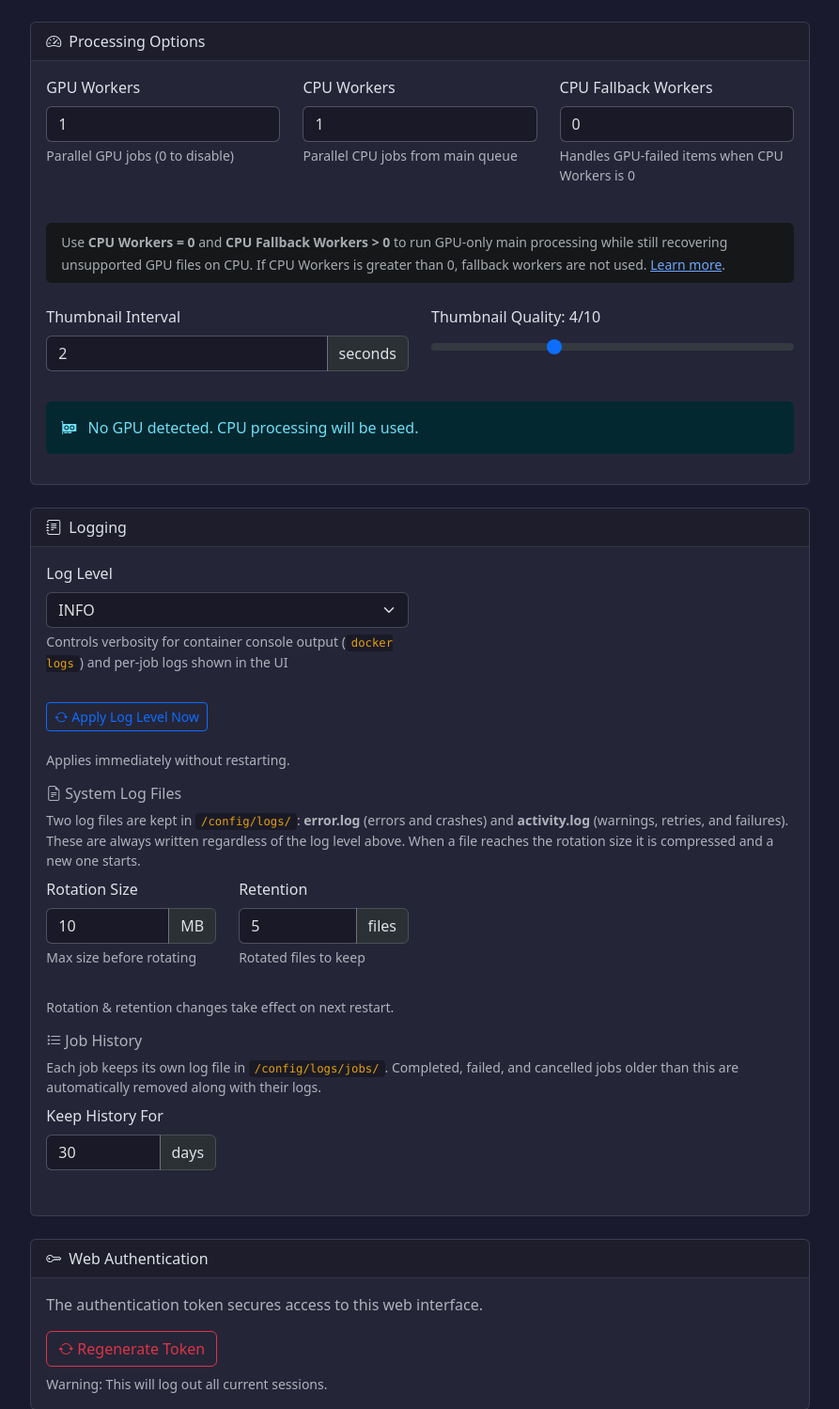
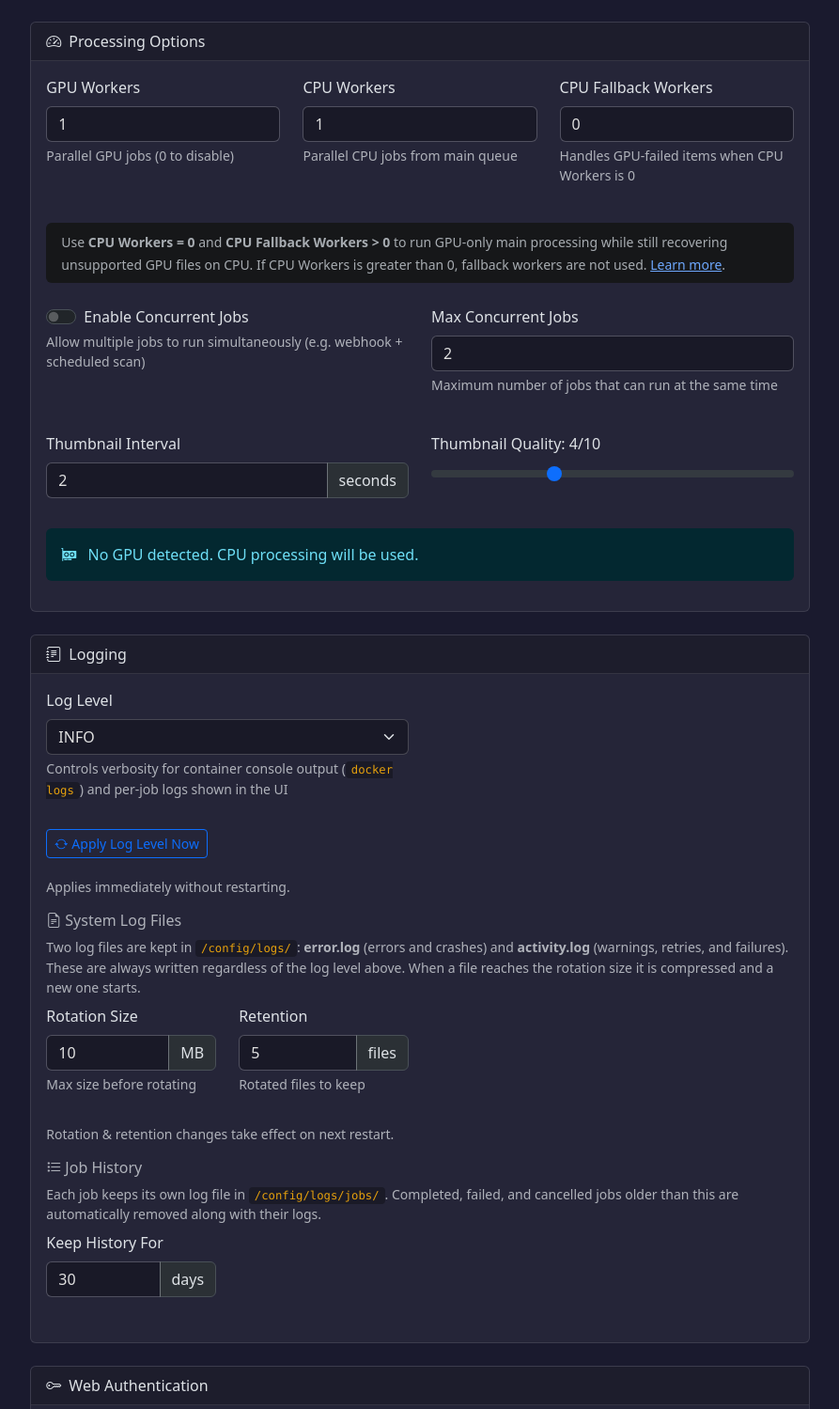
Before and after one commit to stevezau/plex_generate_vid_previews, a Flask app: template plex_generate_previews/web/templates/settings.html in a window 1280 px wide. Shown: the part 1141-2640 px from the top of the page at 94% size, without its empty margins (193-1086 px from the left). Run offline with Flask 3, Linux system fonts and the light colour scheme; the template is opened without the code that fills it, so the values that code supplies are empty; parts of the project's set-up code (start-up, migrations or seed data) failed here and were passed over; some libraries are stand-ins or nearby versions.

Commit message:
feat: concurrent job execution infrastructure (Phase 1)
Replace single-job threading.Lock with _JobConcurrencyManager that supports
configurable concurrent job execution slots.

Changes:
- settings_manager.py: Add concurrent_jobs_enabled (default: false) and
  max_concurrent_jobs (default: 2) settings properties
- jobs.py: Replace _current_job_id with _running_job_ids set; add
  get_running_jobs() and get_running_job_count() methods
- routes.py: Replace _job_execution_lock with _JobConcurrencyManager class
  that dynamically reads settings; update pause/resume to handle multiple
  running jobs; update system status to include running_jobs array
- settings.html: Add UI toggle for concurrent jobs and max jobs input
- test_concurrent_jobs.py: Add 16 tests covering settings, multi-job
  tracking, concurrency manager, and thread safety

Note: settings_manager.py shows a large diff due to CRLF-to-LF line ending
normalization (the file had CRLF endings but .gitattributes mandates LF).

```diff
--- a/plex_generate_previews/web/routes.py
+++ b/plex_generate_previews/web/routes.py
@@ -53,7 +53,49 @@ MEDIA_ROOT = os.path.realpath(os.environ.get("MEDIA_ROOT", "/"))
 
 # Ensures only one processing job runs at a time regardless of trigger source
 # (scheduled job, webhook, or manual start).
-_job_execution_lock = threading.Lock()
+# When concurrent_jobs_enabled is True, up to max_concurrent_jobs may run.
+
+
+class _JobConcurrencyManager:
+    """Controls how many jobs may execute simultaneously.
+
+    Reads ``concurrent_jobs_enabled`` and ``max_concurrent_jobs`` from
+    :class:`SettingsManager` on every :meth:`try_acquire` call so that
+    changes in settings take effect immediately without a restart.
+    """
+
+    def __init__(self):
+        self._lock = threading.Lock()
+        self._running_count = 0
+
+    def try_acquire(self) -> bool:
+        """Try to reserve an execution slot.  Returns True on success."""
+        with self._lock:
+            max_jobs = self._get_max_concurrent()
+            if self._running_count < max_jobs:
+                self._running_count += 1
+                return True
+            return False
+
+    def release(self) -> None:
+        """Release a previously acquired execution slot."""
+        with self._lock:
+            self._running_count = max(0, self._running_count - 1)
+
+    @staticmethod
+    def _get_max_concurrent() -> int:
+        try:
+            from .settings_manager import get_settings_manager
+
+            settings = get_settings_manager()
+            if settings.get("concurrent_jobs_enabled", False):
+                return max(1, int(settings.get("max_concurrent_jobs", 2)))
+            return 1
+        except Exception:
+            return 1
+
+
+_job_concurrency = _JobConcurrencyManager()
 
 
 def _is_within_base(base_path: str, candidate_path: str) -> bool:
@@ -408,8 +450,7 @@ def pause_processing():
     sm = get_settings_manager()
     job_manager = get_job_manager()
     sm.processing_paused = True
-    running = job_manager.get_running_job()
-    if running:
+    for running in job_manager.get_running_jobs():
         job_manager.request_pause(running.id)
     job_manager.emit_processing_paused_changed(True)
     logger.info("Global processing paused")
@@ -425,21 +466,18 @@ def resume_processing():
     sm = get_settings_manager()
     job_manager = get_job_manager()
     sm.processing_paused = False
-    running = job_manager.get_running_job()
-    if running:
+    for running in job_manager.get_running_jobs():
         job_manager.request_resume(running.id)
     job_manager.emit_processing_paused_changed(False)
     logger.info("Global processing resumed")
-    # If no job is running, start the next pending job (e.g. one that was queued while paused)
-    if not job_manager.get_running_job():
-        pending = sorted(
-            job_manager.get_pending_jobs(),
-            key=lambda j: j.created_at or "",
-        )
-        if pending:
-            next_job = pending[0]
-            _start_job_async(next_job.id, next_job.config or {})
-            logger.info(f"Started next pending job {next_job.id} after resume")
+    # Start pending jobs if there are available execution slots
+    pending = sorted(
+        job_manager.get_pending_jobs(),
+        key=lambda j: j.created_at or "",
+    )
+    for next_job in pending:
+        _start_job_async(next_job.id, next_job.config or {})
+        logger.info(f"Started next pending job {next_job.id} after resume")
     return jsonify({"paused": False})
 
 
@@ -998,13 +1036,14 @@ def get_system_status():
             gpus = _gpu_cache["result"] if _gpu_cache["result"] is not None else []
 
         job_manager = get_job_manager()
-        running_job = job_manager.get_running_job()
+        running_jobs = job_manager.get_running_jobs()
 
         return jsonify(
             {
                 "gpus": gpus,
                 "gpu_stats": [],
-                "running_job": running_job.to_dict() if running_job else None,
+                "running_job": running_jobs[0].to_dict() if running_jobs else None,
+                "running_jobs": [j.to_dict() for j in running_jobs],
                 "pending_jobs": len(job_manager.get_pending_jobs()),
             }
         )
@@ -1765,7 +1804,7 @@ def _start_job_async(job_id: str, config_overrides: dict = None):
 
     def run_job():
         log_handler_id = None
-        _acquired_execution_lock = False
+        _acquired_execution_slot = False
         job_manager = None
         try:
             import os
@@ -1793,18 +1832,19 @@ def _start_job_async(job_id: str, config_overrides: dict = None):
                 )
                 return
 
-            if not _job_execution_lock.acquire(blocking=False):
+            if not _job_concurrency.try_acquire():
                 merged = {**(job.config or {}), **(config_overrides or {})}
                 job_manager.update_job_config(job_id, merged)
-                running = job_manager.get_running_job()
-                if running:
-                    reason = f"another job ({running.id[:8]}) is currently running"
+                running_jobs = job_manager.get_running_jobs()
+                if running_jobs:
+                    ids = ", ".join(j.id[:8] for j in running_jobs)
+                    reason = f"max concurrent jobs reached (running: {ids})"
                 else:
                     reason = "a cancelled job is still winding down"
                 logger.info(f"Job {job_id} not started — {reason}; remains in queue")
                 return
 
-            _acquired_execution_lock = True
+            _acquired_execution_slot = True
 
             # Set up log capture for this job
             def log_sink(message):
@@ -2266,20 +2306,16 @@ def _start_job_async(job_id: str, config_overrides: dict = None):
                     loguru_logger.remove(log_handler_id)
                 except Exception:
                     pass
-            if _acquired_execution_lock:
-                _job_execution_lock.release()
+            if _acquired_execution_slot:
+                _job_concurrency.release()
                 if job_manager is None:
                     job_manager = get_job_manager()
-                if (
-                    not job_manager.get_running_job()
-                    and not get_settings_manager().processing_paused
-                ):
+                if not get_settings_manager().processing_paused:
                     pending = sorted(
                         job_manager.get_pending_jobs(),
                         key=lambda j: j.created_at or "",
                     )
-                    if pending:
-                        next_job = pending[0]
+                    for next_job in pending:
                         _start_job_async(next_job.id, next_job.config or {})
                         logger.info(f"Started next queued job {next_job.id}")
 
--- a/plex_generate_previews/web/settings_manager.py
+++ b/plex_generate_previews/web/settings_manager.py
@@ -263,6 +263,27 @@ class SettingsManager:
         self.set("plex_name", value)
 
     @property
+    def concurrent_jobs_enabled(self) -> bool:
+        """When True, multiple jobs may execute simultaneously up to max_concurrent_jobs."""
+        return bool(self.get("concurrent_jobs_enabled", False))
+
+    @concurrent_jobs_enabled.setter
+    def concurrent_jobs_enabled(self, value: bool) -> None:
+        self.set("concurrent_jobs_enabled", bool(value))
+
+    @property
+    def max_concurrent_jobs(self) -> int:
+        """Maximum number of jobs that may run concurrently (only used when concurrent_jobs_enabled)."""
+        val = self.get("max_concurrent_jobs")
+        if val is None or val == "":
+            return 2
+        return max(1, int(val))
+
+    @max_concurrent_jobs.setter
+    def max_concurrent_jobs(self, value: int) -> None:
+        self.set("max_concurrent_jobs", max(1, int(value)))
+
+    @property
     def processing_paused(self) -> bool:
         """Global processing pause: when True, no new jobs start and dispatch stops (soft)."""
         return bool(self.get("processing_paused", False))
--- a/plex_generate_previews/web/templates/settings.html
+++ b/plex_generate_previews/web/templates/settings.html
@@ -194,6 +194,26 @@
                     </small>
                 </div>
 
+                <div class="row mb-4">
+                    <div class="col-md-6 mb-3">
+                        <div class="form-check form-switch">
+                            <input class="form-check-input" type="checkbox" id="concurrentJobsEnabled">
+                            <label class="form-check-label" for="concurrentJobsEnabled">
+                                Enable Concurrent Jobs
+                            </label>
+                        </div>
+                        <div class="form-text">
+                            Allow multiple jobs to run simultaneously (e.g. webhook + scheduled scan)
+                        </div>
+                    </div>
+                    <div class="col-md-6 mb-3">
+                        <label for="maxConcurrentJobs" class="form-label">Max Concurrent Jobs</label>
+                        <input type="number" class="form-control" id="maxConcurrentJobs"
+                               min="1" max="8" value="2">
+                        <div class="form-text">Maximum number of jobs that can run at the same time</div>
+                    </div>
+                </div>
+
                 <div class="row">
                     <div class="col-md-6 mb-3">
                         <label for="thumbnailInterval" class="form-label">Thumbnail Interval</label>
@@ -374,6 +394,8 @@ async function loadSettings() {
         document.getElementById('gpuThreads').value = settings.gpu_threads ?? 1;
         document.getElementById('cpuThreads').value = settings.cpu_threads ?? 1;
         document.getElementById('cpuFallbackThreads').value = settings.cpu_fallback_threads ?? 0;
+        document.getElementById('concurrentJobsEnabled').checked = !!settings.concurrent_jobs_enabled;
+        document.getElementById('maxConcurrentJobs').value = settings.max_concurrent_jobs ?? 2;
         document.getElementById('thumbnailInterval').value = settings.thumbnail_interval || 2;
         document.getElementById('thumbnailQuality').value = settings.thumbnail_quality || 4;
         document.getElementById('qualityValue').textContent = settings.thumbnail_quality || 4;
@@ -561,6 +583,8 @@ async function saveAllSettings() {
             gpu_threads: parseInt(document.getElementById('gpuThreads').value),
             cpu_threads: parseInt(document.getElementById('cpuThreads').value),
             cpu_fallback_threads: parseInt(document.getElementById('cpuFallbackThreads').value),
+            concurrent_jobs_enabled: document.getElementById('concurrentJobsEnabled').checked,
+            max_concurrent_jobs: parseInt(document.getElementById('maxConcurrentJobs').value),
             thumbnail_interval: parseInt(document.getElementById('thumbnailInterval').value),
             thumbnail_quality: parseInt(document.getElementById('thumbnailQuality').value),
             selected_libraries: libraries,
```
Also changed, not shown: plex_generate_previews/web/jobs.py (+23 -10 lines), tests/test_concurrent_jobs.py (added, +218 -0 lines).
